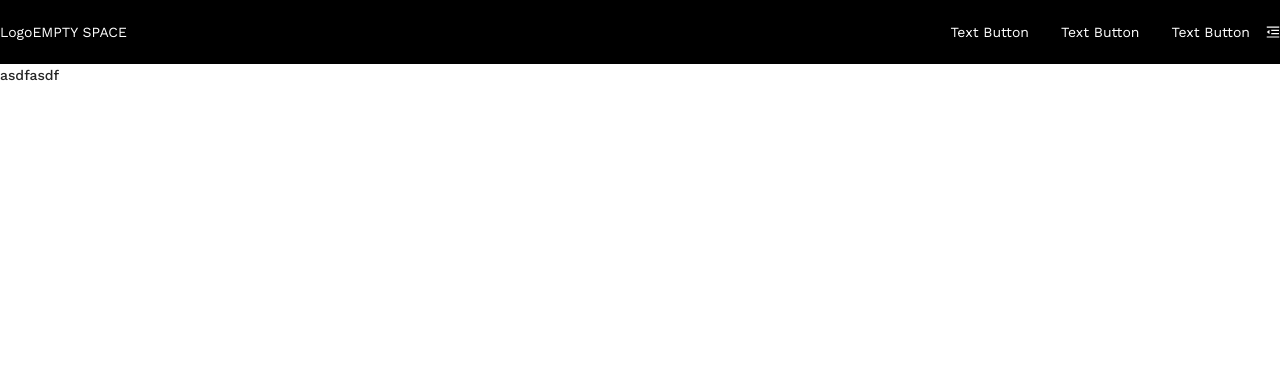
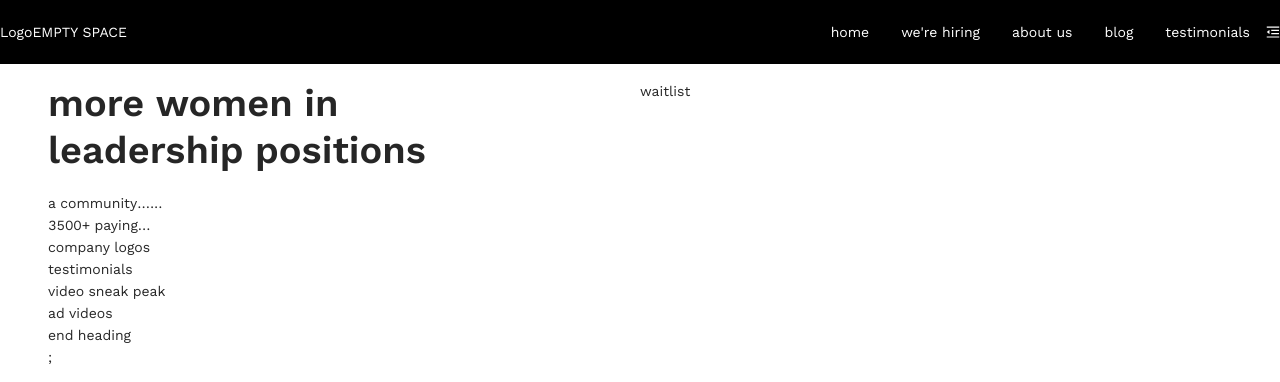
Before and after one commit to Aravindan07/website-test, a Next.js app: page / in a window 1280 px wide. Shown: the top 382 px of the page. Built offline with nearby package versions, Linux system fonts and the light colour scheme.

Commit message:
structure

```diff
--- a/components/Header/index.tsx
+++ b/components/Header/index.tsx
@@ -1,5 +1,6 @@
 import { Row, Col, Button } from 'antd'
 import { MenuFoldOutlined } from '@ant-design/icons'
+import Link from 'next/link'
 
 import styles from './Header.module.css'
 const Header = () => {
@@ -10,13 +11,21 @@ const Header = () => {
 
 			<Col flex='none'>
 				<Button type='text' className={styles.headerButton}>
-					Text Button
+					home
 				</Button>
 				<Button type='text' className={styles.headerButton}>
-					Text Button
+					<Link href='/careers'>
+						<a>we're hiring</a>
+					</Link>
 				</Button>
 				<Button type='text' className={styles.headerButton}>
-					Text Button
+					about us
+				</Button>
+				<Button type='text' className={styles.headerButton}>
+					blog
+				</Button>
+				<Button type='text' className={styles.headerButton}>
+					testimonials
 				</Button>
 			</Col>
 			<Col flex='none'>
--- /dev/null
+++ b/components/Jumbotron/index.tsx
@@ -0,0 +1,20 @@
+import { Row, Typography } from 'antd'
+const { Title } = Typography
+
+import styles from './Footer.module.css'
+
+const Jumbotron = () => {
+	return (
+		<div>
+			<Row>
+				<Title>
+					more women in <br></br>leadership positions
+				</Title>
+			</Row>
+			<Row>a community......</Row>
+			<Row>3500+ paying...</Row>
+		</div>
+	)
+}
+
+export default Jumbotron
--- a/components/Layout/Layout.module.css
+++ b/components/Layout/Layout.module.css
@@ -0,0 +1,3 @@
+.container {
+	padding: 1rem 3rem;
+}
--- a/components/Layout/index.tsx
+++ b/components/Layout/index.tsx
@@ -1,7 +1,8 @@
 import React, { ReactChildren, ReactChild } from 'react'
 import Header from 'components/Header'
 import Footer from 'components/Footer'
-
+import SideDrawer from 'components/SideDrawer'
+import styles from './Layout.module.css'
 interface LayoutProps {
 	children: ReactChild | ReactChildren
 }
@@ -10,7 +11,9 @@ const Layout = ({ children }: LayoutProps) => {
 	return (
 		<>
 			<Header></Header>
-			{children}
+			<SideDrawer></SideDrawer>
+			<div className={styles.container}>{children}</div>
+
 			<Footer></Footer>
 		</>
 	)
--- /dev/null
+++ b/components/SideDrawer/index.tsx
@@ -0,0 +1,19 @@
+import { Drawer } from 'antd'
+
+// import styles from './SideDrawer.module.css'
+const SideDrawer = () => {
+	return (
+		<Drawer
+			title='Basic Drawer'
+			placement='right'
+			onClose={() => {}}
+			visible={false}
+		>
+			<p>Some contents...</p>
+			<p>Some contents...</p>
+			<p>Some contents...</p>
+		</Drawer>
+	)
+}
+
+export default SideDrawer
--- a/package.json
+++ b/package.json
@@ -10,6 +10,7 @@
 		"precommit": "lint-staged"
 	},
 	"dependencies": {
+		"@reduxjs/toolkit": "^1.7.1",
 		"antd": "^4.18.4",
 		"next": "12.0.8",
 		"next-plugin-antd-less": "^1.8.0",
--- a/pages/_app.tsx
+++ b/pages/_app.tsx
@@ -1,10 +1,20 @@
-import "antd/dist/antd.css"; // or 'antd/dist/antd.less'
-import "../styles/globals.css";
+import 'antd/dist/antd.css' // or 'antd/dist/antd.less'
+import '../styles/globals.css'
+import Layout from 'components/Layout'
+import { Scrollbars } from 'react-custom-scrollbars-2'
 
-import type { AppProps } from "next/app";
+import type { AppProps } from 'next/app'
 
 function MyApp({ Component, pageProps }: AppProps) {
-	return <Component {...pageProps} />;
+	return (
+		<Scrollbars universal autoHide style={{ height: '100vh' }}>
+			<Layout>
+				<div style={{ minHeight: '150vh' }}>
+					<Component {...pageProps} />;
+				</div>
+			</Layout>
+		</Scrollbars>
+	)
 }
 
-export default MyApp;
+export default MyApp
--- a/pages/index.tsx
+++ b/pages/index.tsx
@@ -1,7 +1,8 @@
+import { Col, Row } from 'antd'
+import Jumbotron from 'components/Jumbotron'
 import type { NextPage } from 'next'
 import Head from 'next/head'
-import Layout from 'components/Layout'
-import { Scrollbars } from 'react-custom-scrollbars-2'
+
 const Home: NextPage = () => {
 	return (
 		<div>
@@ -11,13 +12,17 @@ const Home: NextPage = () => {
 				<link rel='icon' href='/favicon.ico' />
 			</Head>
 
-			<Scrollbars universal autoHide style={{ height: '100vh' }}>
-				<Layout>
-					<div style={{ minHeight: '150vh' }}>
-						<h4>asdfasdf</h4>
-					</div>
-				</Layout>
-			</Scrollbars>
+			<Row>
+				<Col span={12}>
+					<Jumbotron></Jumbotron>
+				</Col>
+				<Col span={12}>waitlist</Col>
+			</Row>
+			<Row>company logos</Row>
+			<Row> testimonials</Row>
+			<Row>video sneak peak</Row>
+			<Row>ad videos</Row>
+			<Row>end heading</Row>
 		</div>
 	)
 }
```
Also changed, not shown: pages/careers.tsx (added, +7 -0 lines), components/Jumbotron/Jumbotron.module.css (added), components/SideDrawer/SideDrawer.module.css (added), 1 other file (tests, documents, lock files or other folders).
